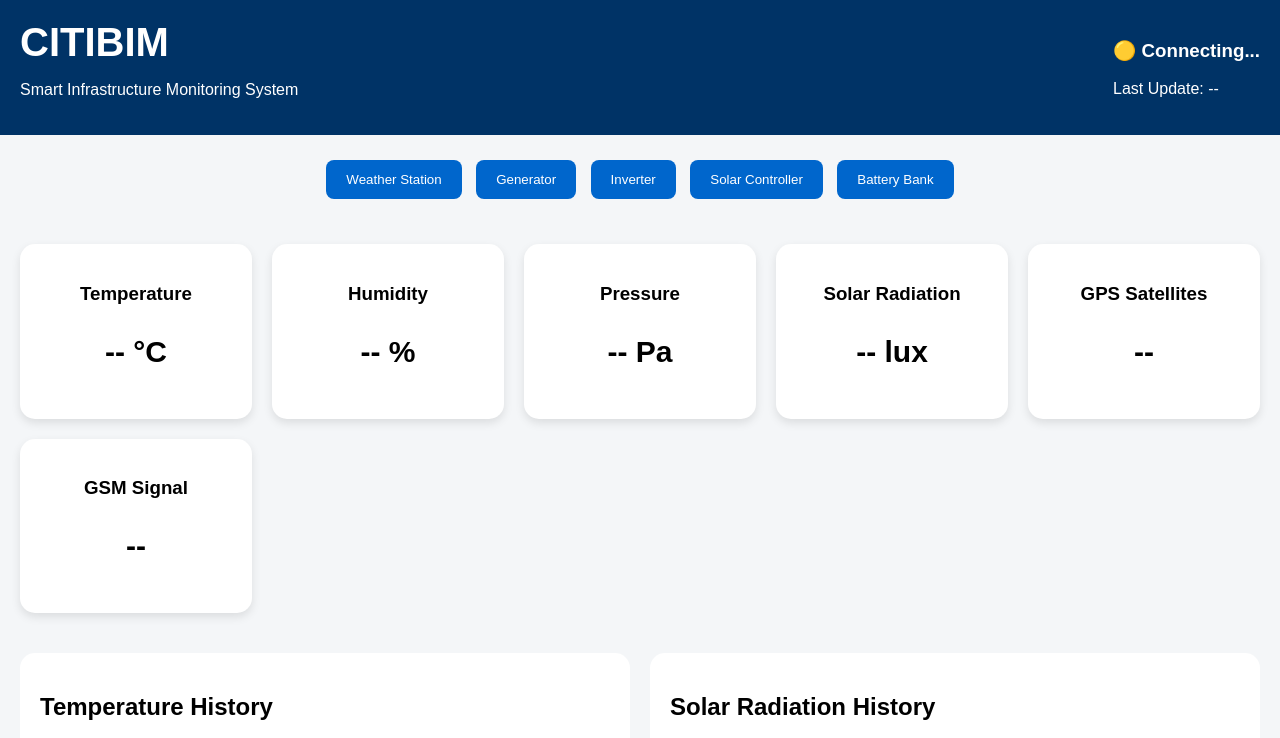
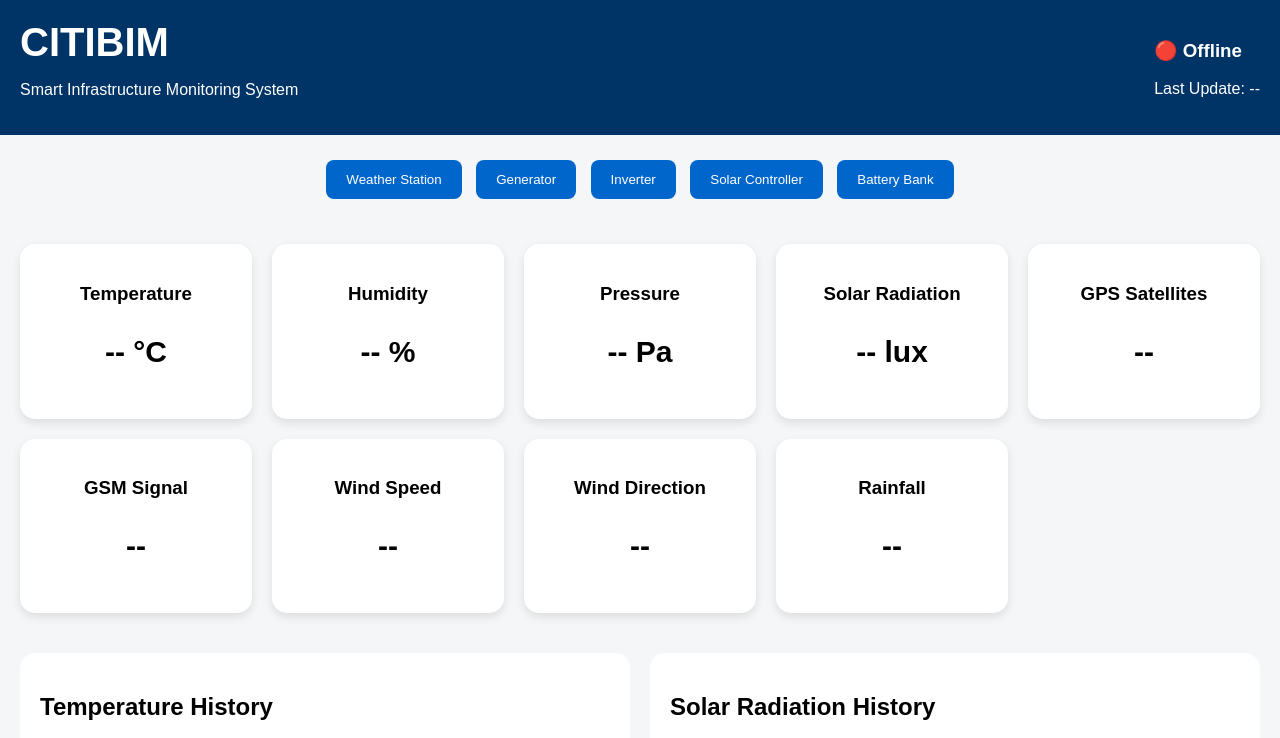
Before and after one commit to Shaafihiy/CITIBIM-IOT-HUB, a website: page public/index.html in a window 1280 px wide. Shown: the top 738 px of the page. Drawn offline with nearby package versions, Linux system fonts and the light colour scheme; no server answers.

Commit message:
CITIBIM dashboard deployment

```diff
--- a/public/dashboard.js
+++ b/public/dashboard.js
@@ -71,7 +71,7 @@ async function updateDashboard() {
       data.humidity + " %";
 
     document.getElementById("pressure").innerHTML =
-      data.pressure + " hPa";
+      data.pressure + " Pa";
 
     document.getElementById("lux").innerHTML =
       data.lux + " lux";
@@ -81,6 +81,16 @@ async function updateDashboard() {
 
     document.getElementById("satellite").innerHTML =
       data.satellites;
+
+      document.getElementById("windSpeed").innerHTML =
+      data.windSpeed + " m/s";
+
+
+document.getElementById("windDirection").innerHTML =
+      data.windDirection;
+
+      document.getElementById("rainfall").innerHTML =
+      data.rainfall + " mm";
 
     document.getElementById("connectionStatus").innerHTML =
       "🟢 Online";
@@ -115,3 +125,9 @@ async function updateDashboard() {
     console.log(error);
   }
 }
+
+// Start dashboard updates
+
+updateDashboard();
+
+setInterval(updateDashboard, 5000);
--- a/public/index.html
+++ b/public/index.html
@@ -165,7 +165,41 @@ GSM Signal
 </p>
 
 </div>
+<div class="card">
 
+<h3>
+Wind Speed
+</h3>
+
+<p id="windSpeed">
+--
+</p>
+
+</div>
+
+
+<div class="card">
+
+<h3>
+Wind Direction
+</h3>
+
+<p id="windDirection">
+--
+</p>
+
+</div>
+<div class="card">
+
+<h3>
+Rainfall
+</h3>
+
+<p id="rainfall">
+--
+</p>
+
+</div>
 
 </section>
 
```
